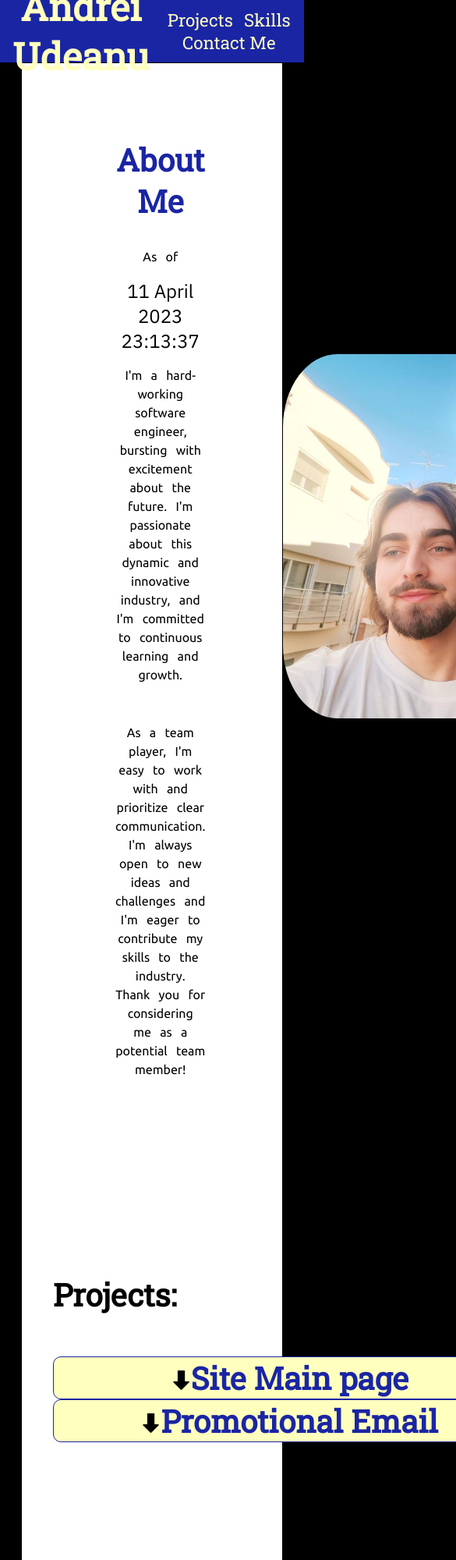
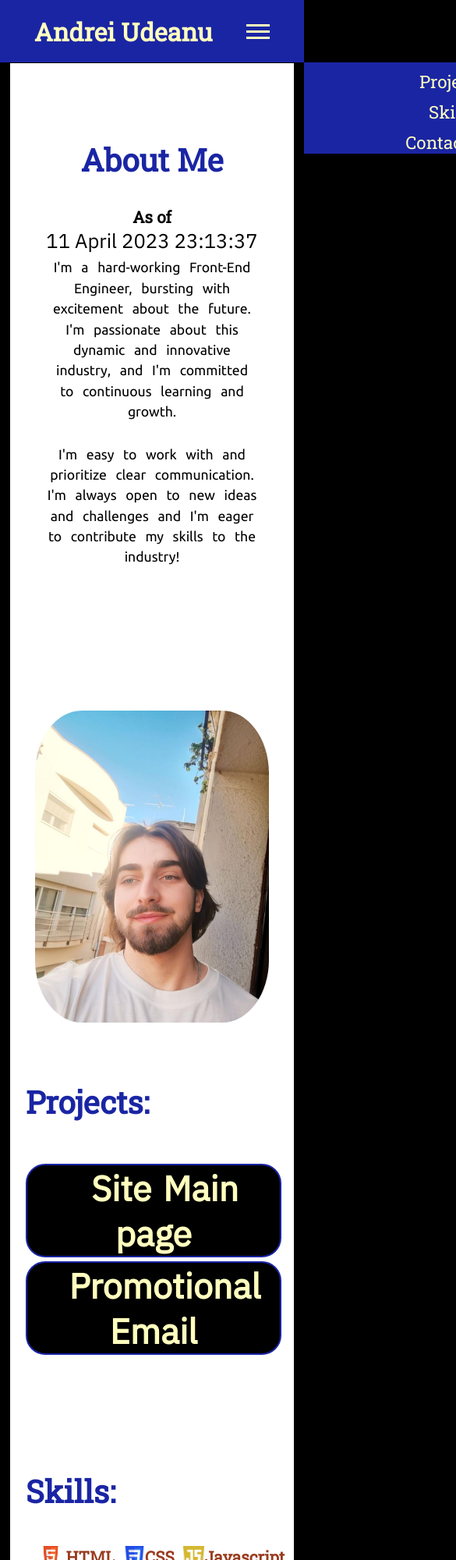
Before and after one commit to g-andrei-u/Old-Portfolio, a plain HTML site: page index.html in a window 390 px wide. Shown: the top 2000 px of the page at 78% size, 585 px wide, since content can reach past the window. Drawn offline with Linux system fonts and the light colour scheme.

Commit message:
Second Version

```diff
--- a/index.html
+++ b/index.html
@@ -6,7 +6,7 @@
         <link rel="preconnect" href="https://fonts.googleapis.com">
         <link rel="preconnect" href="https://fonts.gstatic.com" crossorigin>
         <link href="https://fonts.googleapis.com/css2?family=IBM+Plex+Sans&family=Roboto+Slab&family=Ubuntu&display=swap" rel="stylesheet">
-        <meta name="viewport" content="width=device-width, initial-scale=0" />
+        <meta name="viewport" content="width=device-width, initial-scale= 1.0" />
     </head>
 
     <body>
@@ -17,16 +17,22 @@
             <nav>
                 <a href="#projects">Projects</a>
                 <a href="#skills">Skills</a>
-                <a href="./contactMe.html">Contact Me</a>
+                <a href="./ContactMe/contactMe.html">Contact Me</a>
             </nav>
+
+            <div class="hamburger">
+                <span class="bar"></span>
+                <span class="bar"></span>
+                <span class="bar"></span>
+            </div>
         </header>
 
         <main>
             <section id="about_me">
                 <h2 style="color: #1A25A4;">About Me</h2>
-                <p>As of</p><span id="timeNow"></span><p>I'm a hard-working software engineer, bursting with excitement about the future. I'm passionate about this dynamic and innovative industry, and I'm committed to continuous learning and growth.</p>
+                <h4 style="color: black;">As of</h4><span id="timeNow"></span><p>I'm a hard-working Front-End Engineer, bursting with excitement about the future. I'm passionate about this dynamic and innovative industry, and I'm committed to continuous learning and growth.</p>
                 <br>
-                <p>As a team player, I'm easy to work with and prioritize clear communication. I'm always open to new ideas and challenges and I'm eager to contribute my skills to the industry. Thank you for considering me as a potential team member!</p>
+                <p>I'm easy to work with and prioritize clear communication. I'm always open to new ideas and challenges and I'm eager to contribute my skills to the industry!</p>
             </section>
 
             <section id="portrait">
@@ -37,47 +43,55 @@
                 <h2 style="padding-bottom: 20px;">Projects:</h2>
 
                 <div>
-                    <div class="onclick" onclick="expand()" style="width: 100%; text-align: center; border-radius: 10px;"><img class="arrow" src="./Images/down-arrow.png" width="25px" ><h2 style="color: #1A25A4; margin: 0; display: inline;">Site Main page</h2></div>
+                    <div class="onclick" onclick="expand()">
+                        <img class="arrow" src="./Images/down-arrow.png" width="25px" >
+                        <h3>Site Main page</h3>
+                    </div>
+
                     <div class="project">
                         <a><img class="Images" src="./Images/Captură de ecran 2023-04-10 020313.png" width="800"></a>
                         <div class="buttons">
                             <button onclick="javascript:window.open('https://g-andrei-u.github.io/Proiect-Ride.Green/','_blank');">Visit Site</button>
                             <button onclick="javascript:window.open('https://github.com/g-andrei-u/Proiect-Ride.Green','_blank');">Git</button>
                         </div>
-                        <p><strong>Description: </strong>A main page made for a company that rents electrical bikes in different european cities</p>
-                        <p>Made with: <strong>HTML, CSS,</strong> and <strong>JavaScript</strong></p>
+                        <p><strong>Description: </strong>A responsive Main Page with interactive features made for a company that rents electrical bikes in different european cities</p>
+                        <p><strong>Made with: HTML, CSS</strong> and <strong>JavaScript</strong></p>
                     </div>
 
-                    <div class="onclick" onclick="expand2()" style="width: 100%; text-align: center; border-radius: 10px;"><img class="arrow" src="./Images/down-arrow.png" width="25px" ><h2 style="color: #1A25A4; margin: 0; display: inline;">Promotional Email</h2></div>
+
+                    <div class="onclick" onclick="expand2()">
+                        <img class="arrow" src="./Images/down-arrow.png" width="25px" >
+                        <h3>Promotional Email</h3>
+                    </div>
+
                     <div class="project">
                         <a><img class="Images" src="./Images/Captură de ecran email 162840.png" width="400"></a>
                         <div class="buttons">
                             <button onclick="javascript:window.open('https://g-andrei-u.github.io/Proiect-Email/','_blank');">Visit Site</button>
                             <button onclick="javascript:window.open('https://github.com/g-andrei-u/Proiect-Email','_blank');">Git</button>
                         </div>
-                        <p><strong>Description:</strong> A protional email made for Uber, showing new services and offers</p>
-                        <p>Made with: <strong>HTML</strong>, <strong>CSS</strong> and <strong>JavaScript</strong></p>
+                        <p><strong>Description:</strong> A responsive promotional email made for Uber, showing new services and offers</p>
+                        <p><strong>Made With: HTML</strong> and <strong>CSS</strong></p>
                     </div>
                 </div>
             </section>
 
             <section id="skills">
                 <h2>Skills:</h2>
-                <div>
-                    <img class="skillsIMG-html" src="./Images/html5.png">
-                    <h3>HTML</h3>
-                </div>
-                <div>
-                    <img class="skillsIMG" src="./Images/CSS3_logo.png">
-                    <h3>CSS</h3>
-                </div>
-                <div>
-                    <img class="skillsIMG" src="./Images/png-transparent-javalogo-javascript.png">
-                    <h3>Javascript</h3>
-                </div>
-                <div>
-                    <img class="skillsIMG" src="./Images/images.png">
-                    <h3>Bash</h3>
+
+                <div class="allSkills">
+                    <div class="skill">
+                        <img class="skillsIMG-html" src="./Images/html5.png"><h4>HTML</h4>
+                    </div>
+                    <div class="skill">
+                        <img class="skillsIMG" src="./Images/CSS3_logo.png"><h4>CSS</h4>
+                    </div>
+                    <div class="skill">
+                        <img class="skillsIMG" src="./Images/png-transparent-javalogo-javascript.png"><h4>Javascript</h4>
+                    </div>
+                    <div class="skill">
+                        <img class="skillsIMG" src="./Images/images.png"><h4>Bash</h4>
+                    </div>
                 </div>
             </section>
         </main>
--- a/script.js
+++ b/script.js
@@ -6,6 +6,7 @@ const monthNames = ["January", "February", "March", "April", "May", "June",
 ];
 
 function time() {
+
     let d = new Date();
     let s = d.getSeconds();
     let m = d.getMinutes();
@@ -16,19 +17,25 @@ function time() {
     timeEl.textContent =
     day + " " + month + " " + year + "  " + ("0" + h).substr(-2) + ":" + ("0" + m).substr(-2) + ":" + ("0" + s).substr(-2);
   }
-setInterval(time, 1000);
+setInterval(time, 100);
+
+
+// EXPAND PROJECTS
 
 let state = false
 const projects = document.getElementsByClassName('project');
 const arrow = document.getElementsByClassName('arrow')
 
 const expand = () => {
+
   if (state === false) {
+
     projects[0].style.display = 'block';
     arrow[0].style.transform = 'rotate(0.5turn)';
     state = true
   }
   else {
+
     projects[0].style.display = 'none'
     arrow[0].style.transform = 'rotate(0.0turn)';
     state = false
@@ -36,14 +43,56 @@ const expand = () => {
 }
 
 const expand2 = () => {
+
   if (state === false) {
+
     projects[1].style.display = 'block'
     arrow[1].style.transform = 'rotate(0.5turn)';
     state = true
   }
   else {
+
     projects[1].style.display = 'none'
     arrow[1].style.transform = 'rotate(0.0turn)';
     state = false
   }
 }
+
+
+// HAMBURGER
+
+const hamburger = document.getElementsByClassName('hamburger')[0];
+const nav = document.getElementsByTagName('nav')[0];
+const main = document.getElementsByTagName('main')[0];
+const aList = document.getElementsByTagName('a');
+
+hamburger.onclick = () => {
+
+  if(!nav.active) {
+
+    nav.classList.toggle('active');
+    hamburger.classList.toggle('active');
+  }
+
+  main.onclick = () => {
+
+    if(document.getElementsByClassName('active')) {
+
+      nav.classList.remove('active');
+      hamburger.classList.remove('active');
+    }
+  }
+
+  for(let a in aList) {
+
+    aList[a].onclick = () => {
+
+      if(document.getElementsByClassName('active')) {
+
+        nav.classList.remove('active');
+        hamburger.classList.remove('active');
+      }
+    }
+  }
+
+}
--- a/style.css
+++ b/style.css
@@ -22,15 +22,22 @@ h1 {
 
 h2 {
     font-size: 2.5rem;
+    color: #1A25A4;
 }
 
 h3 {
+    font-size: 2.8rem;
+}
+
+h4 {
     font-size: 1.5rem;
+    margin: 0;
     color: #993B1E;
 }
 
 p {
     font-family: 'Ubuntu', sans-serif;
+    font-size: 1.1rem;
     line-height: 1.5;
     word-spacing: 2mm;
 }
@@ -54,8 +61,9 @@ a:hover {
 
 span {
     font-family: 'Roboto Slab', serif;
-    font-size: 1.5rem;
+    font-size: 1.6rem;
 }
+
 
 /* HEADER */
 
@@ -77,6 +85,24 @@ header {
 nav a {
     margin-right: 10px;
 }
+
+
+/* HAMBURGER */
+
+.hamburger {
+    display: none;
+}
+
+.hamburger .bar {
+    background-color: #FFFFBE;
+    display: block;
+    width: 30px;
+    height: 3px;
+    margin: 5px auto;
+    -webkit-transition: all 300ms;
+    transition: all 300ms;
+}
+
 
 /* MAIN */
 
@@ -122,6 +148,7 @@ main {
     border-radius: 20%;
 }
 
+
 /* SECTION 2 */
 
 #projects {
@@ -140,7 +167,8 @@ main {
 .project {
     display: none;
     text-align: center;
-    padding: 0 40px;
+    background-color: #f4f4f0a1;
+    padding: 30px 40px;
     margin-bottom: 40px;
     border: 1px solid black;
     border-radius: 10px;
@@ -154,17 +182,18 @@ main {
 
 .Images {
     max-width: 100%;
+    border: 1px solid rgb(129, 129, 129) ;
 }
 
 button {
     font-family: 'IBM Plex Sans', sans-serif;
     font-size: 2rem;
-    font-weight:900;
-    padding: 20px;
+    font-weight: 900;
+    padding: 15px;
     width: 30%;
-    margin-bottom: 10px;
+    margin: 10px;
     border: 2px solid #1A25A4;
-    border-radius: 15px;
+    border-radius: 35px;
     background-color: white;
     color: #1A25A4;
 }
@@ -173,24 +202,39 @@ button:hover {
     cursor: pointer;
     border: 3px solid black;
     background-color: #1A25A4;
-    color: white;
+    color: #FFFFBE;
     transition: color 400ms;
     transition: background-color 400ms;
-    transition: border 400ms;
+    transition: border 200ms;
 }
 
 .onclick {
-    background-color: #FFFFBE;
-    border: 1px solid #1A25A4;
+    width: 100%;
+    text-align: center;
+    background-color: black;
+    border: 2px solid #1A25A4;
+    border-radius: 25px;
+    margin-bottom: 5px;
+    color: #FFFFBE;
+}
+
+.onclick h3 {
+    font-family: 'IBM Plex Sans', sans-serif;
+    word-spacing: 4px;
+    margin: 0;
+    display: inline;
 }
 
 .onclick:hover {
     cursor: pointer;
+    color: #1A25A4;
+    transition: color 500ms;
     background-color: white;
-    border: 3px solid #1A25A4;
-    transition: background-color 500ms;
+    border: 4px solid #1A25A4;
+    transition: background-color 600ms ease-in;
     transition: border 100ms;
 }
+
 
 /* SECTION 3 */
 
@@ -201,15 +245,21 @@ button:hover {
     grid-row-end: 3;
     margin-top: 20px;
     margin-bottom: 100px;
-    margin-left: 48px;
+    margin-left: 40px;
 }
 
-#skills div {
-    display: inline-block;
-    width: 20%;
+.allSkills {
+    display: flex;
+    justify-content: space-evenly;
+    flex-wrap: wrap;
 }
 
-#skills div h3 {
+.skill {
+    display: inline-flex;
+    width: auto;
+}
+
+.skill h4 {
     display: inline;
 }
 
@@ -231,15 +281,194 @@ button:hover {
 }
 
 
-/* SMALL DIMENSIONS */
+/* DIMENSIONS */
 
-@media screen and (max-device-width: 500px) {
+@media screen and (max-width: 1100px) {
+    p {
+        margin: 5px;
+    }
+
+    #about_me {
+        margin-right: 60px;
+        margin-left: 80px;
+    }
+
+    #timeNow {
+        margin-bottom: 20px;
+    }
+
+    #portrait img {
+        margin-top: 20px;
+    }
+}
+
+@media screen and (max-width: 850px) {
+    h1 {
+        font-size: 2.5rem;
+    }
+
+    h4 {
+        font-size: 1.3rem;
+    }
+
+    #about_me {
+        margin-right: 50px;
+        margin-left: 60px;
+    }
+
+    main {
+        margin-left: 15px;
+        margin-right: 15px;
+    }
+}
+
+@media screen and (max-width: 750px) {
+    #about_me {
+        margin-right: 45px;
+        margin-left: 55px;
+    }
+
+    #portrait img {
+        width: 325px;
+    }
+}
+
+@media screen and (max-width: 600px) {
+    h1 {
+        font-size: 2rem;
+    }
+
+    nav {
+        position: fixed;
+        top: 80px;
+        right: -100%;
+        display: flex;
+        text-align: center;
+        flex-direction: column;
+        width: 100%;
+        background-color: #1A25A4;
+        transition: 300ms;
+    }
+
+    nav a {
+        margin-top: 10px;
+    }
+
+    nav.active {
+        right: 0;
+    }
+
+    .hamburger {
+        display: block;
+    }
+
+    .hamburger.active {
+        border: 2px solid red;
+        transition: border 200ms;
+    }
+
+    .hamburger.active .bar:nth-child(2) {
+        opacity: 0;
+    }
+
+    .hamburger.active .bar:nth-child(1) {
+        transform: translateY(8px) rotate(45deg);
+    }
+
+    .hamburger.active .bar:nth-child(3) {
+        transform: translateY(-8px) rotate(-45deg);
+    }
+
+    main {
+        grid-template-columns: 1fr;
+        grid-template-rows: 1fr auto auto 20%;
+        margin-left: 10px;
+        margin-right: 10px;
+    }
+
     #about_me {
         grid-column-start: 1;
         grid-column-end: 3;
+        grid-row-start: 1;
+        grid-row-end: 2;
+        margin-right: 40px;
+        margin-left: 40px;
     }
 
     #portrait {
-        display: none;
+        grid-column-start: 1;
+        grid-column-end: 3;
+        grid-row-start: 2;
+        grid-row-end: 3;
+    }
+
+    button {
+        padding: 15px;
+        width: 45%;
+        margin: 6px;
+        border-radius: 35px;
+    }
+
+    #projects {
+        grid-row-start: 3;
+        grid-row-end: 4;
+        margin-left: 20px;
+        margin-right: 20px;
+        padding-bottom: 10px;
+        margin-bottom: 80px;
+    }
+
+    #skills {
+        grid-row-start: 4;
+        grid-row-end: 5;
+        margin-left: 20px;
+    }
+
+    .skill {
+        margin-top: 10px;
     }
 }
+
+@media screen and (max-width: 400px) {
+    main {
+        margin-left: 5px;
+        margin-right: 5px;
+    }
+
+    #portrait img {
+        width: 300px;
+    }
+
+    .project {
+        padding: 20px;
+        margin-bottom: 40px;
+    }
+}
+
+@media screen and (max-width: 300px) {
+    h1 {
+        font-size: 1.5rem;
+    }
+
+    h3 {
+        font-size: 2rem;
+    }
+
+    main {
+        margin-left: 3px;
+        margin-right: 3px;
+    }
+
+    #about_me {
+        margin-right: 20px;
+        margin-left: 20px;
+    }
+
+    #portrait img {
+        width: 250px;
+    }
+
+    button {
+        width: 55%;
+    }
+}
```
Also changed, not shown: ContactMe/contactMe.html (renamed from contactMe.html, +10 -2 lines), ContactMe/contactMe.js (added, +21 -0 lines).
